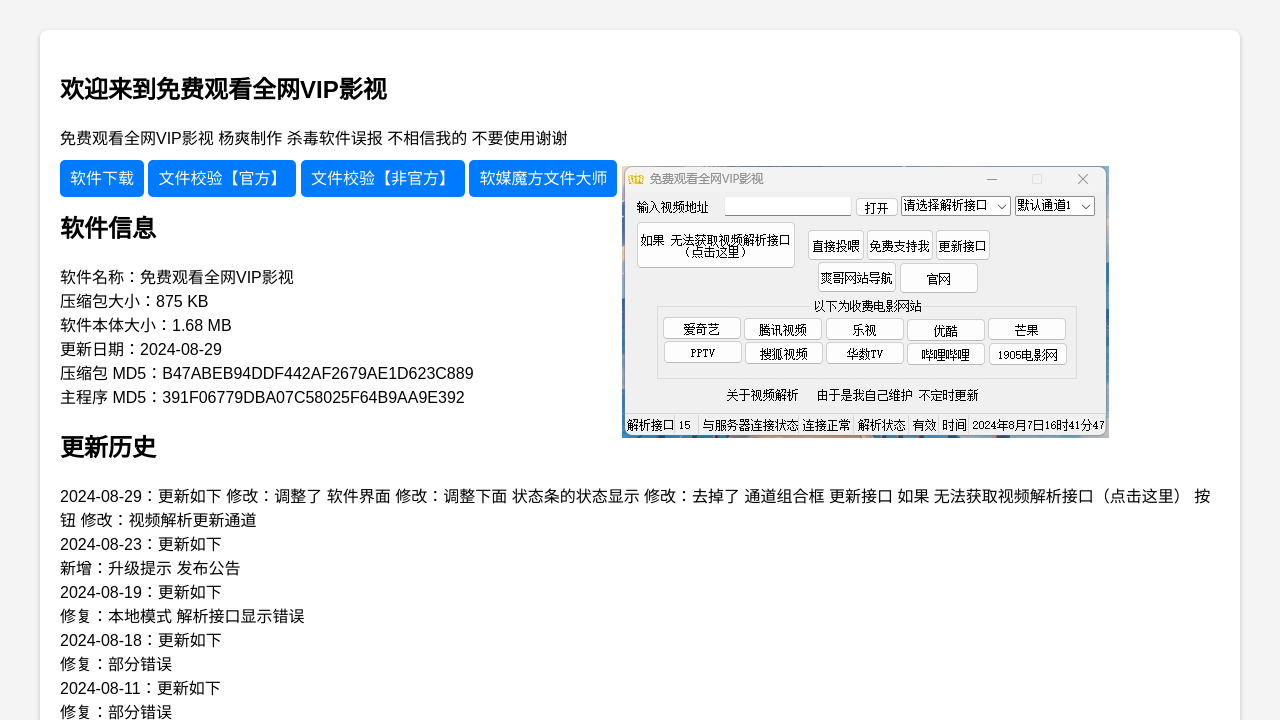
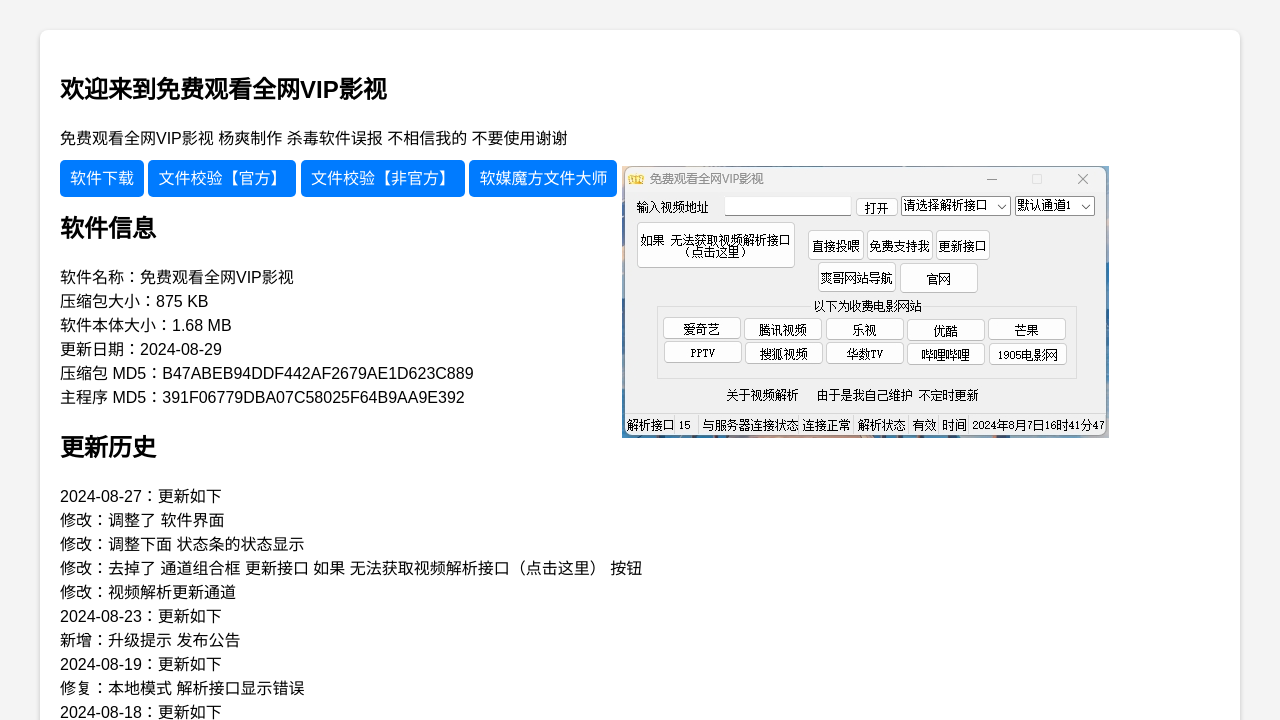
Before and after one commit to yangshuang9889/cs, a plain HTML site: page index.html in a window 1280 px wide. Shown: the part 76-796 px from the top of the page. Drawn offline with Linux system fonts and the light colour scheme.

Commit message:
Update index.html

```diff
--- a/index.html
+++ b/index.html
@@ -87,11 +87,11 @@
       <div class="update-history">
         <h2>更新历史</h2>
         <ul>
-          2024-08-29：更新如下
-          修改：调整了 软件界面
-          修改：调整下面 状态条的状态显示
-          修改：去掉了   通道组合框  更新接口  如果 无法获取视频解析接口（点击这里） 按钮
-          修改：视频解析更新通道
+       <li>2024-08-27：更新如下<li>
+          <li>修改：调整了 软件界面<li>
+          <li>修改：调整下面 状态条的状态显示<li>
+          <li>修改：去掉了   通道组合框  更新接口  如果 无法获取视频解析接口（点击这里） 按钮<li>
+          <li>修改：视频解析更新通道<li>
 	  <li>2024-08-23：更新如下</li>
 	  <li>新增：升级提示 发布公告</li>
 	  <li>2024-08-19：更新如下</li>
```
